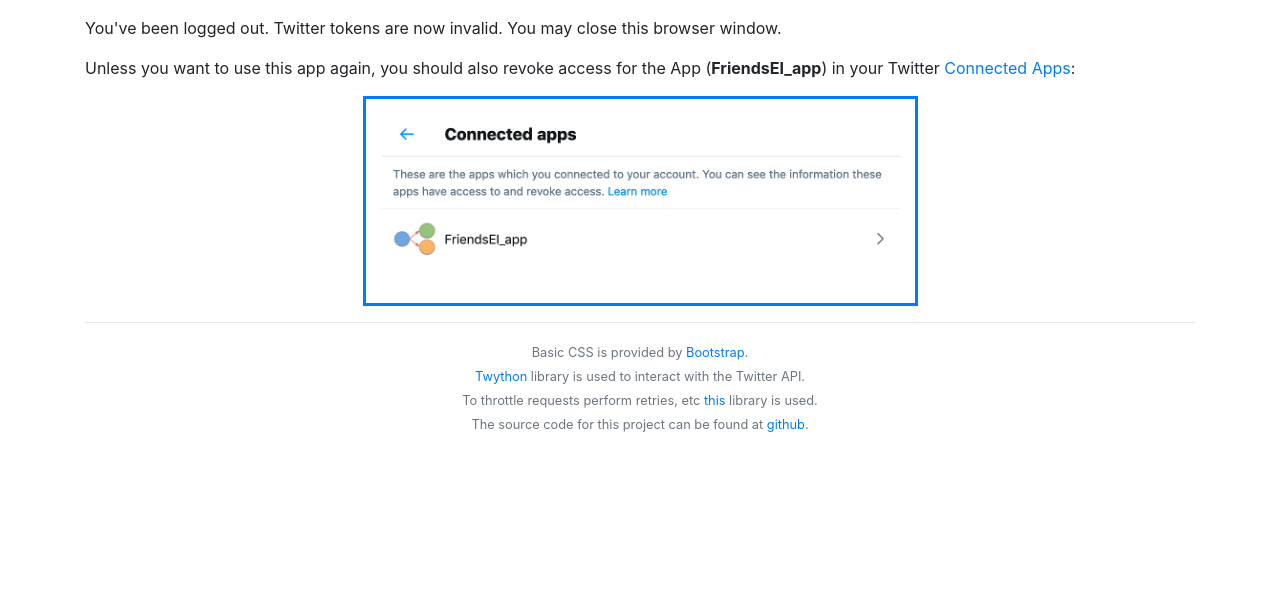
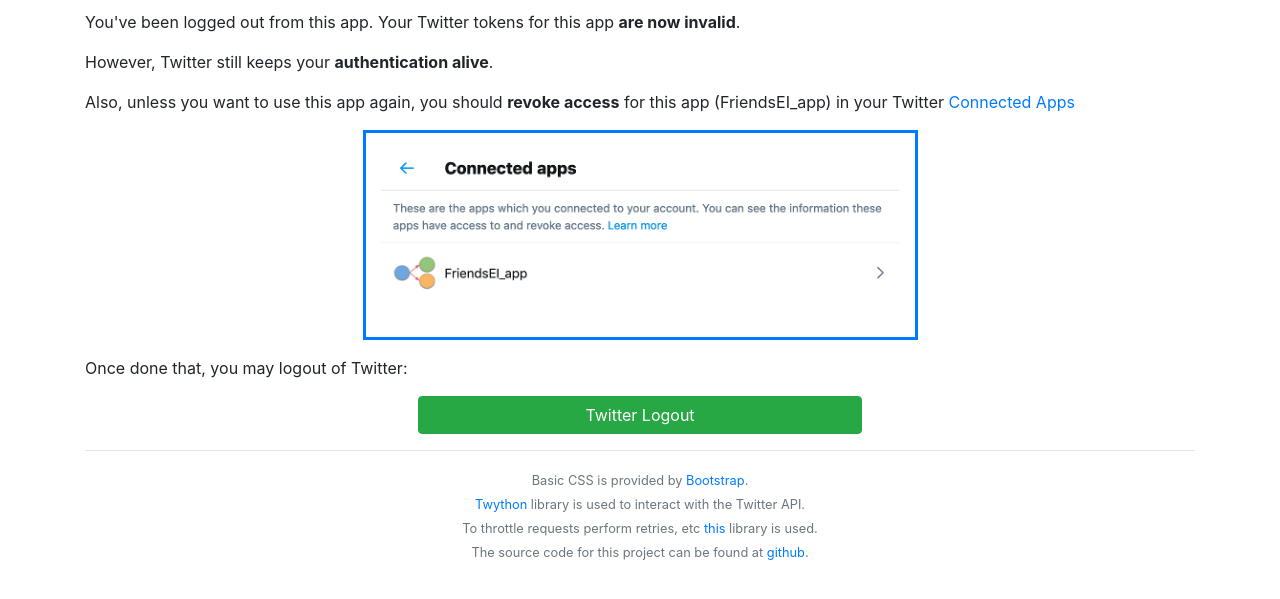
Before and after one commit to kircm/tw_frnds_ei_web, a Django app: page /tfei/logout in a window 1280 px wide. Shown: the part 122-721 px from the top of the page. Run offline with Django 3.2, Linux system fonts and the light colour scheme; some libraries are stand-ins or nearby versions.

Commit message:
Clarified logout and CSS cosmetic changes

```diff
--- a/kircm_site/tfei/static/tfei/custom.css
+++ b/kircm_site/tfei/static/tfei/custom.css
@@ -23,7 +23,7 @@
   padding: 15px;
 }
 
-.container_inner {
+.container-inner {
   padding-top: 0px;
   padding-left: 0px;
 }
@@ -61,3 +61,10 @@
 .err-msg {
   text-align: center;
 }
+
+.center-text {
+  display: block;
+  margin-left: auto;
+  margin-right: auto;
+  width: 50%;
+}
--- a/kircm_site/tfei/templates/tfei/export.html
+++ b/kircm_site/tfei/templates/tfei/export.html
@@ -1,6 +1,6 @@
 {% extends "tfei/base.html" %}
 {% block containercontent %}
-<div class="container container_inner">
+<div class="container container-inner">
 	<div class="row">
         <div class="col-2">
 			{% include "tfei/navigation.html" %}
--- a/kircm_site/tfei/templates/tfei/import.html
+++ b/kircm_site/tfei/templates/tfei/import.html
@@ -1,6 +1,6 @@
 {% extends "tfei/base.html" %}
 {% block containercontent %}
-<div class="container container_inner">
+<div class="container container-inner">
 	<div class="row">
         <div class="col-2">
 			{% include "tfei/navigation.html" %}
--- a/kircm_site/tfei/templates/tfei/logout.html
+++ b/kircm_site/tfei/templates/tfei/logout.html
@@ -1,26 +1,32 @@
 {% extends "tfei/base.html" %}
 {% block containercontent %}
-<p class="hero-unit">
-    <p>You've been logged out. Twitter tokens are now invalid. You may close this browser window.</p>
+<div>
     <p>
-        Unless you want to use this app again, you should also revoke access
-        for the App (<b>FriendsEI_app</b>) in your Twitter
-        <a href="https://twitter.com/settings/connected_apps">Connected Apps</a>:
+        You've been logged out from this app.
+        Your Twitter tokens for this app <b>are now invalid</b>.
     </p>
-</p>
-<p class="hero-unit">
-    <a href="https://twitter.com/settings/connected_apps">
-        <img class="img-brd-cent" src="/static/tfei/tw_connected_apps_tfei.png">
-    </a>
-</p>
-
-<!--
-
-        # TODO: logout of Twitter
-        # Add Button Twitter LOGOUT
-        # https: // twitter.com / logout
-
-
--->
-
+    <p>
+        However, Twitter still keeps your <b>authentication alive</b>.
+    </p>
+    <p>
+        Also, unless you want to use this app again, you should <b>revoke access</b>
+        for this app (FriendsEI_app) in your Twitter
+        <a href="https://twitter.com/settings/connected_apps" target="_blank">
+            Connected Apps
+        </a>
+    </p>
+    <p>
+        <a href="https://twitter.com/settings/connected_apps" target="_blank">
+            <img class="img-brd-cent" src="/static/tfei/tw_connected_apps_tfei.png">
+        </a>
+    </p>
+    <p>
+        Once done that, you may logout of Twitter:
+    </p>
+    <p>
+        <a href="https://twitter.com/logout" class="btn btn-small btn-success button-ok">
+            Twitter Logout
+        </a>
+    </p>
+</div>
 {% endblock containercontent %}
--- a/kircm_site/tfei/templates/tfei/main-menu.html
+++ b/kircm_site/tfei/templates/tfei/main-menu.html
@@ -1,6 +1,6 @@
 {% extends "tfei/base.html" %}
 {% block containercontent %}
-<div class="container container_inner">
+<div class="container container-inner">
 	<div class="row">
         <div class="col-2">
 			{% include "tfei/navigation.html" %}
```
